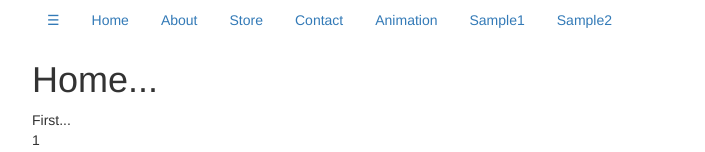
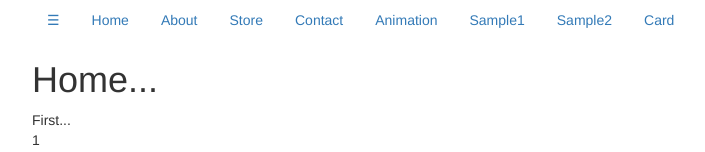
Before and after one commit to zetekla/reactApp, a React app: page / in a window 1280 px wide. Shown: the top 152 px of the page, without its empty margins (38-743 px from the left). Built offline with nearby package versions, Linux system fonts and the light colour scheme.

Commit message:
add Card comp

```diff
--- /dev/null
+++ b/client/components/Card.jsx
@@ -0,0 +1,11 @@
+import React from 'react';
+
+export default class Card extends React.Component {
+  render() {
+    return (
+      <div>
+        <h1>Card...</h1>
+      </div>
+    )
+  }
+}
--- a/client/components/Nav.jsx
+++ b/client/components/Nav.jsx
@@ -32,6 +32,9 @@ export default class Nav extends React.Component {
                   <li>
                      <Link to="sample2" role="presentation" activeClassName="active btn btn-primary">Sample2</Link>
                   </li>
+                  <li>
+                     <Link to="card" role="presentation" activeClassName="active btn btn-primary">Card</Link>
+                  </li>
                </ul>
             </div>
             <div className="row">
--- a/client/components/Sample1.jsx
+++ b/client/components/Sample1.jsx
@@ -1,4 +1,5 @@
 import React from 'react';
+import $     from 'jquery';
 
 export default class Sample1 extends React.Component {
   render() {
--- a/client/main.js
+++ b/client/main.js
@@ -13,6 +13,7 @@ import Contact    	from './components/Contact';
 import Animation 		from './components/Animation';
 import Sample1 			from './components/Sample1';
 import Sample2 			from './components/Sample2';
+import Card 			from './components/Card';
 
 ReactDOM.render((
 	<div>
@@ -26,6 +27,7 @@ ReactDOM.render((
 				<Route path = "animation" component = {Animation} />
 				<Route path = "sample1" component = {Sample1} />
 				<Route path = "sample2" component = {Sample2} />
+				<Route path = "card" component = {Card} />
       </Route>
     </Router>
 	</div>
--- a/package.json
+++ b/package.json
@@ -10,6 +10,7 @@
   "license": "ISC",
   "dependencies": {
     "bootstrap": "^3.3.7",
+    "jquery": "^3.2.1",
     "react": "^15.5.4",
     "react-addons-css-transition-group": "^15.5.2",
     "react-bootstrap": "^0.30.10",
```
